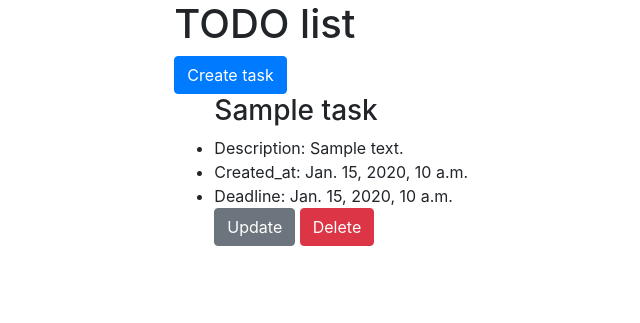
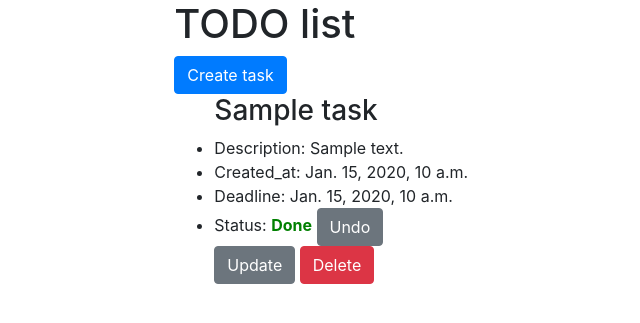
Before and after one commit to Nexxel05/To-Do-list, a Django app: page / in a window 1280 px wide. Shown: the top 323 px of the page, without its empty margins (54-694 px from the left). Run offline with Django 4.2, Linux system fonts and the light colour scheme; tables that the repository leaves empty hold one stand-in row (values such as "Sample post"); some libraries are stand-ins or nearby versions.

Commit message:
Create task_change_status view with url, added change status button to index page

```diff
--- a/core/templates/core/index.html
+++ b/core/templates/core/index.html
@@ -9,6 +9,15 @@
       <li>Description: {{ task.description }}</li>
       <li>Created_at: {{ task.created }}</li>
       <li>Deadline: {{ task.deadline }}</li>
+      <li>Status:
+        {% if task.is_completed %}
+        <strong style="color:green">Done</strong>
+          <a class="btn btn-secondary float" href="{% url 'core:change-status-task' pk=task.id%}">Undo</a>
+        {% else %}
+        <strong style="color:red">Not Done</strong>
+          <a class="btn btn-success float" href="{% url 'core:change-status-task' pk=task.id%}">Complete</a>
+        {% endif %}
+      </li>
       <a class="btn btn-secondary" href="{% url 'core:update-task' pk=task.id %}">Update</a>
       <a class="btn btn-danger" href="{% url 'core:delete-task' pk=task.id %}">Delete</a>
     {% endfor %}
--- a/core/urls.py
+++ b/core/urls.py
@@ -1,6 +1,6 @@
 from django.urls import path
 
-from core.views import index, TaskCreateView, TaskUpdateView, TaskDeleteView
+from core.views import index, TaskCreateView, TaskUpdateView, TaskDeleteView, task_change_status
 
 app_name = "core"
 
@@ -9,4 +9,5 @@ urlpatterns = [
     path("create_task", TaskCreateView.as_view(), name="create-task"),
     path("<int:pk>/update", TaskUpdateView.as_view(), name="update-task"),
     path("<int:pk>/delete", TaskDeleteView.as_view(), name="delete-task"),
+    path("<int:pk>/change_status", task_change_status, name="change-status-task"),
 ]
--- a/core/views.py
+++ b/core/views.py
@@ -1,4 +1,5 @@
-from django.shortcuts import render
+from django.http import HttpResponseRedirect
+from django.shortcuts import render, get_object_or_404
 from django.urls import reverse_lazy
 from django.views import generic
 
@@ -29,3 +30,12 @@ class TaskUpdateView(generic.UpdateView):
 class TaskDeleteView(generic.DeleteView):
     model = Task
     success_url = reverse_lazy("core:index")
+
+
+def task_change_status(request, pk):
+    task = get_object_or_404(Task, id=pk)
+
+    task.is_completed = not task.is_completed
+    task.save()
+
+    return HttpResponseRedirect(reverse_lazy("core:index"))
```
